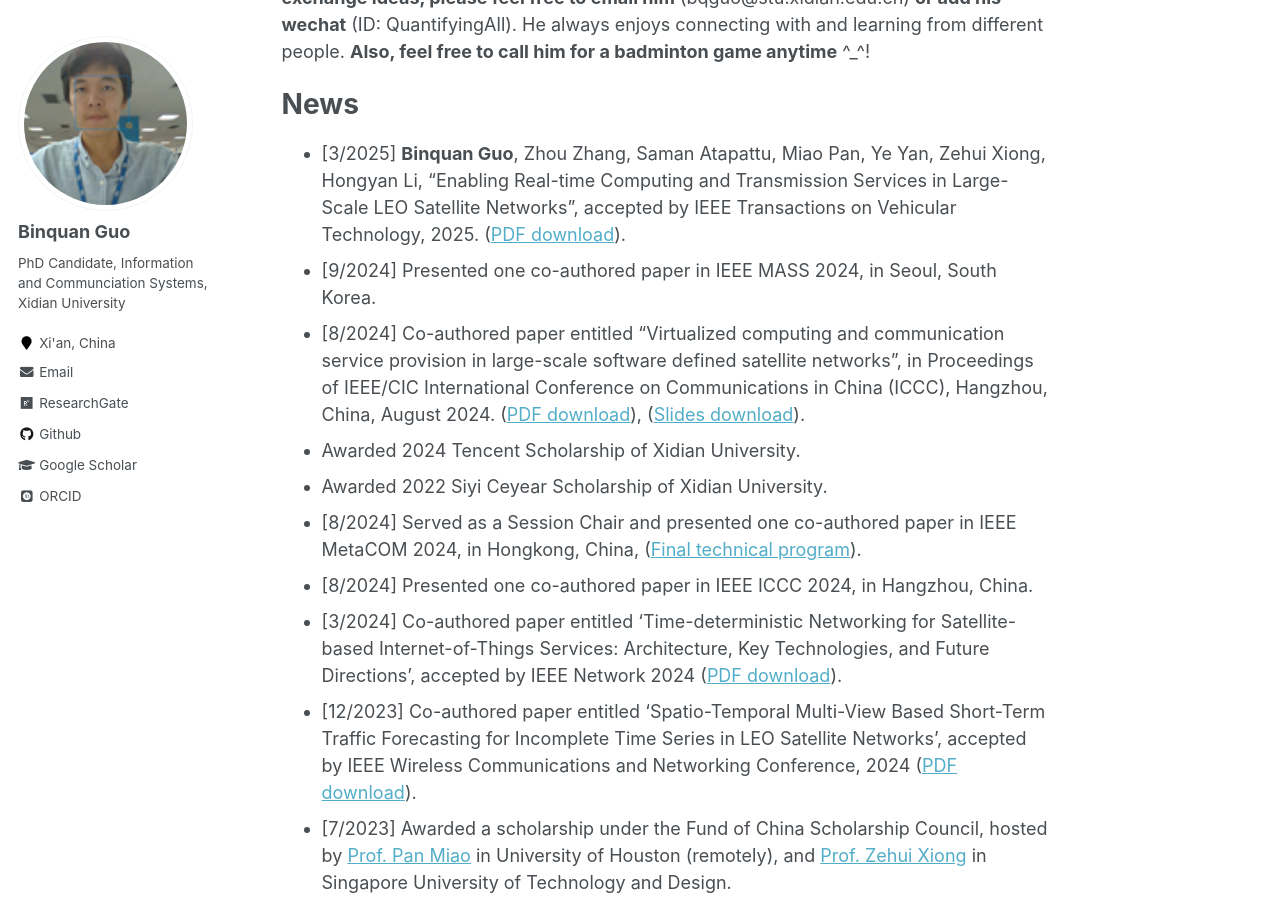
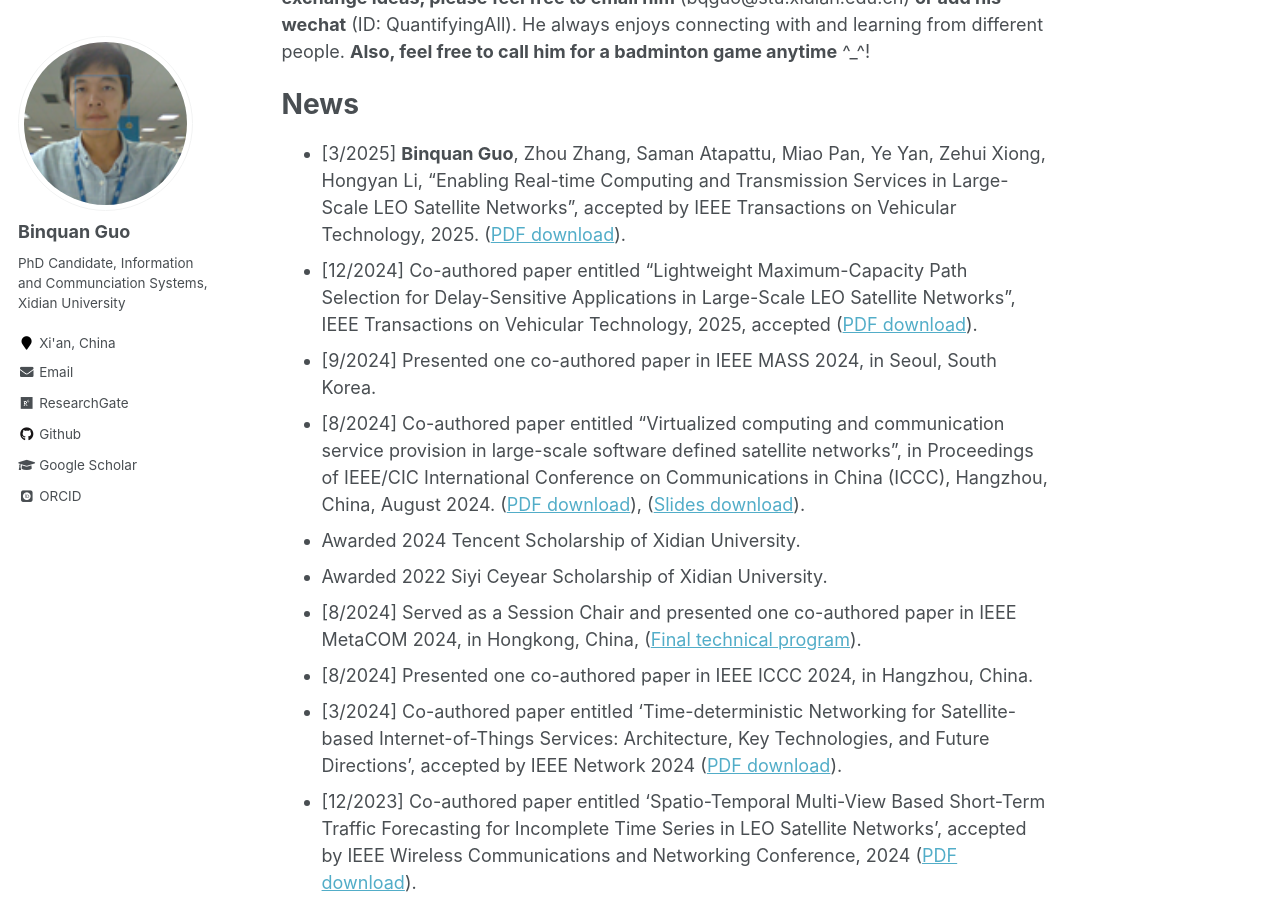
Before and after one commit to wilixx/wilixx.github.io, a Jekyll site: the page built from _pages/about.md, in a window 1280 px wide and 900 px high, scrolled down 551 px. Built offline with Jekyll 4.4.1, drawn with Linux system fonts in a browser that asks for light colours; some web fonts are replaced.

Commit message:
Update about.md

```diff
--- a/_pages/about.md
+++ b/_pages/about.md
@@ -17,6 +17,7 @@ Life is a hard but precious journey. **If you are interested to collaborate with
 News
 ======
 * [3/2025]  **Binquan Guo**, Zhou Zhang, Saman Atapattu, Miao Pan, Ye Yan, Zehui Xiong, Hongyan Li, "Enabling Real-time Computing and Transmission Services in Large-Scale LEO Satellite Networks", accepted by IEEE Transactions on Vehicular Technology, 2025. ([PDF download](https://ieeexplore.ieee.org/document/10937133)).
+* [12/2024] Co-authored paper entitled "Lightweight Maximum-Capacity Path Selection for Delay-Sensitive Applications in Large-Scale LEO Satellite Networks", IEEE Transactions on Vehicular Technology, 2025, accepted ([PDF download](https://ieeexplore.ieee.org/document/10797674)).
 * [9/2024] Presented one co-authored paper in IEEE MASS 2024, in Seoul, South Korea.
 * [8/2024] Co-authored paper entitled "Virtualized computing and communication service provision in large-scale software defined satellite networks", in Proceedings of IEEE/CIC International Conference on Communications in China (ICCC), Hangzhou, China, August 2024.  ([PDF download](https://ieeexplore.ieee.org/document/10681883)), ([Slides download](https://github.com/wilixx/wilixx.github.io/blob/master/files/guo_ICCC2024_ppt_0808.pdf)).
 * Awarded 2024 Tencent Scholarship of Xidian University.
```
